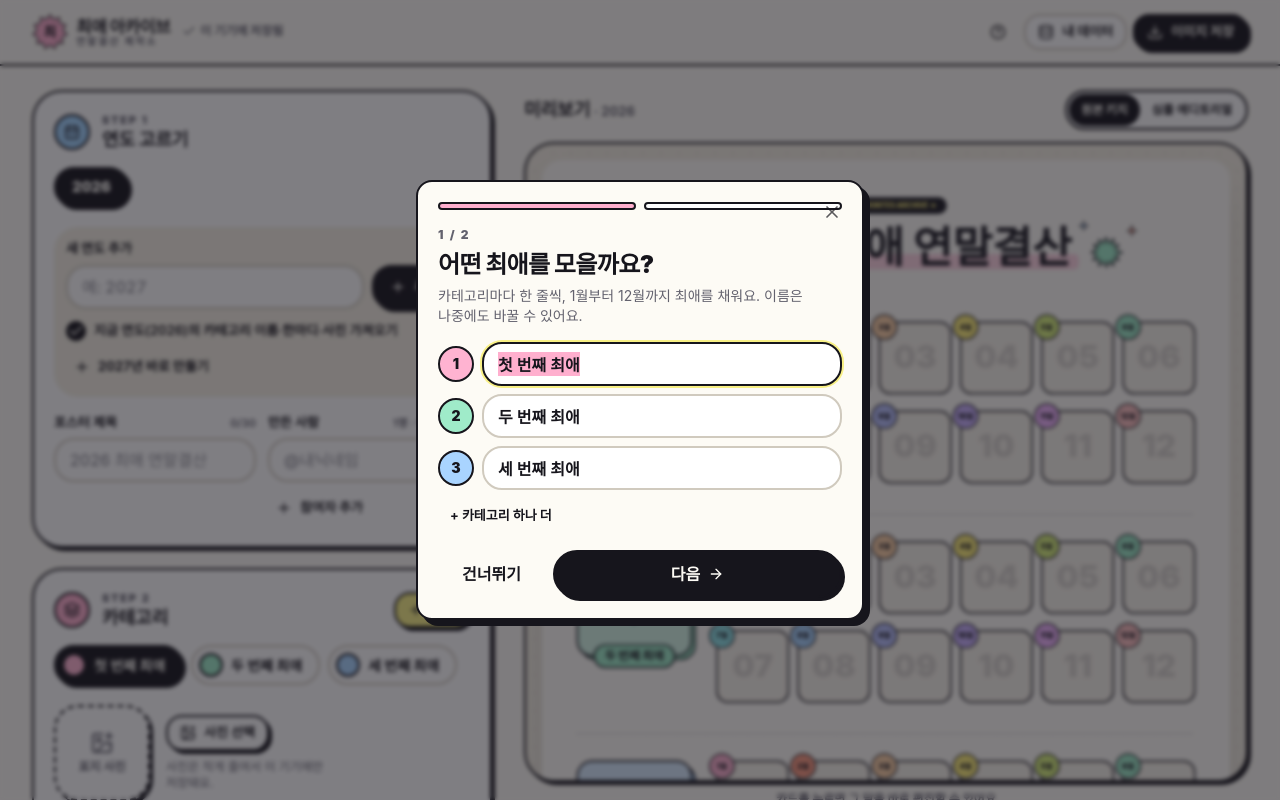
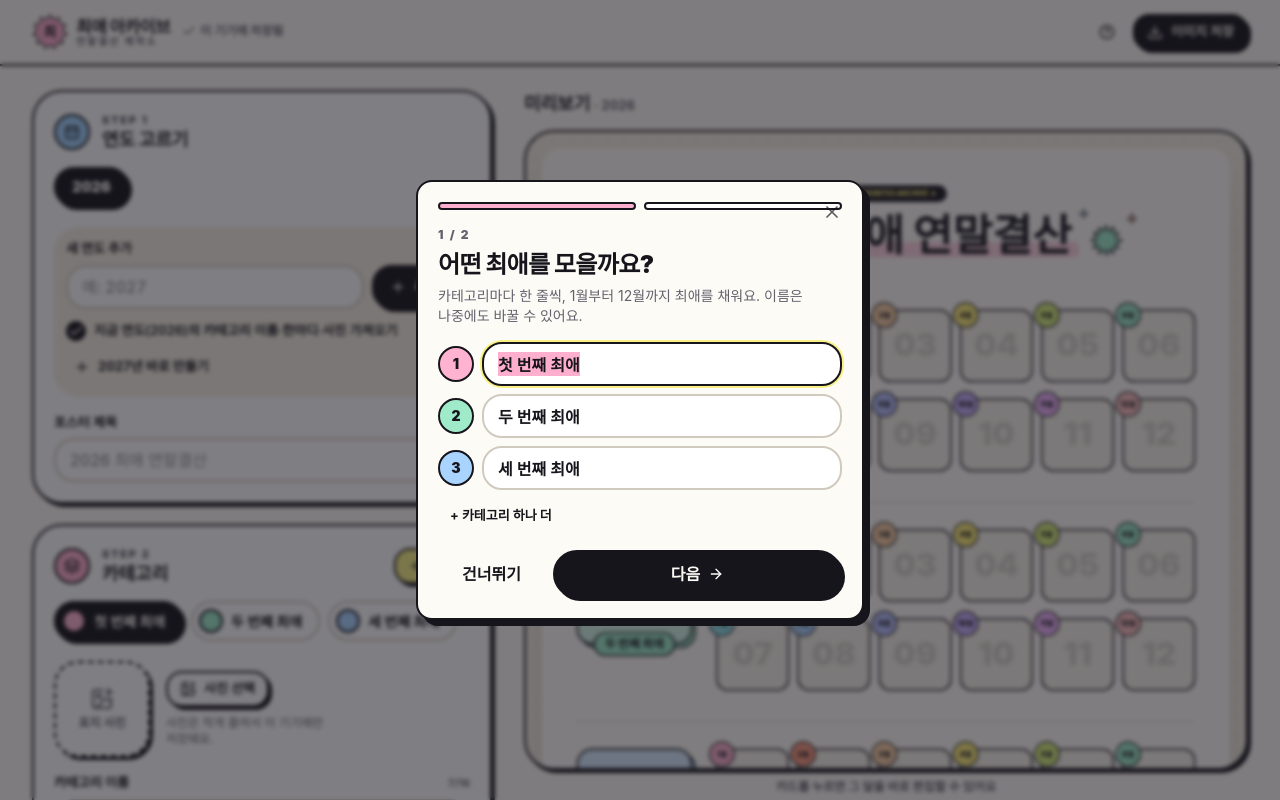
Before and after one commit to kisumer/favorites-archive-pages, a React (Vite) app: page /make/ in a window 1280 px wide. Shown: the top 800 px of the page. Built offline with nearby package versions, Linux system fonts and the light colour scheme; a web font is replaced by a local one.

Commit message:
Simplify archive editor and keep the original poster style

```diff
--- a/src/components/archive/Editor.tsx
+++ b/src/components/archive/Editor.tsx
@@ -1,6 +1,6 @@
 import { Link } from "@tanstack/react-router";
-import { Check, CircleHelp, CloudOff, Database, Download, Eye, Loader2, Maximize2, Minimize2, PencilLine } from "lucide-react";
-import { useEffect, useRef, useState } from "react";
+import { Check, CircleHelp, CloudOff, Download, Eye, Loader2, Maximize2, Minimize2, PencilLine } from "lucide-react";
+import { useEffect, useMemo, useRef, useState } from "react";
 
 import { Button } from "@/components/ui/button";
 import { getYear } from "@/lib/archive/model";
@@ -8,14 +8,12 @@ import { cn } from "@/lib/utils";
 import { ArchiveProvider, useArchive } from "./ArchiveProvider";
 import { CategoryPanel } from "./CategoryPanel";
 import { ConfirmProvider } from "./ConfirmProvider";
-import { DataDialog } from "./DataDialog";
 import { ExportDialog } from "./ExportDialog";
 import { Wordmark } from "./Logo";
 import { MonthPanel } from "./MonthPanel";
 import { Onboarding, ONBOARDED_KEY } from "./Onboarding";
 import { PosterPreview } from "./PosterPreview";
 import { SiteFooter } from "./SiteFooter";
-import { ThemeToggle } from "./ThemeToggle";
 import { YearPanel } from "./YearPanel";
 
 export function EditorSkeleton() {
@@ -71,11 +69,11 @@ function SaveBadge() {
 function Editor() {
   const { state, images } = useArchive();
   const year = getYear(state) ?? state.years[0]!;
+  const posterYear = useMemo(() => ({ ...year, author: "", coauthors: [] }), [year]);
   const [catId, setCatId] = useState<string | null>(year.categories[0]?.id ?? null);
   const [month, setMonth] = useState(0);
   const [tab, setTab] = useState<"edit" | "preview">("edit");
   const [exportOpen, setExportOpen] = useState(false);
-  const [dataOpen, setDataOpen] = useState(false);
   const [helpOpen, setHelpOpen] = useState(false);
   const [zoom, setZoom] = useState(false);
   const monthRef = useRef<HTMLElement>(null);
@@ -119,10 +117,6 @@ function Editor() {
             <Button variant="ghost" size="icon" onClick={() => setHelpOpen(true)} aria-label="사용 방법" title="사용 방법">
               <CircleHelp aria-hidden="true" />
             </Button>
-            <Button variant="outline" size="sm" onClick={() => setDataOpen(true)} aria-label="내 데이터 · 백업">
-              <Database aria-hidden="true" />
-              <span className="hidden sm:inline">내 데이터</span>
-            </Button>
             <Button variant="popInk" size="sm" onClick={openExport} className="hidden lg:inline-flex">
               <Download aria-hidden="true" />
               이미지 저장
@@ -148,7 +142,6 @@ function Editor() {
               <h2 className="mr-auto text-lg font-black">
                 미리보기 <span className="text-[13px] font-bold text-muted-foreground">· {year.year}</span>
               </h2>
-              <ThemeToggle />
               <Button
                 variant="outline"
                 size="iconSm"
@@ -162,7 +155,7 @@ function Editor() {
             </div>
             <div className="paper-dots overflow-auto rounded-3xl border-2 border-ink bg-paper-deep p-2 shadow-pop sm:p-4 lg:max-h-[calc(100dvh-10rem)]">
               <div className={cn("overflow-hidden rounded-xl shadow-soft", zoom && "w-[960px] max-w-none lg:w-auto")}>
-                <PosterPreview year={year} theme={state.theme} images={images} onPick={onPick} />
+                <PosterPreview year={posterYear} theme="kitsch" images={images} onPick={onPick} />
               </div>
             </div>
             <p className="mt-2 text-center text-[12px] font-semibold text-muted-foreground">
@@ -211,8 +204,7 @@ function Editor() {
         </div>
       </nav>
 
-      <ExportDialog open={exportOpen} onOpenChange={setExportOpen} year={year} theme={state.theme} />
-      <DataDialog open={dataOpen} onOpenChange={setDataOpen} />
+      <ExportDialog open={exportOpen} onOpenChange={setExportOpen} year={posterYear} theme="kitsch" />
       <Onboarding open={helpOpen} onOpenChange={setHelpOpen} year={year} />
     </div>
   );
--- a/src/components/archive/YearPanel.tsx
+++ b/src/components/archive/YearPanel.tsx
@@ -4,7 +4,7 @@ import { toast } from "sonner";
 
 import { Button } from "@/components/ui/button";
 import { Checkbox } from "@/components/ui/checkbox";
-import { addParticipant, addYear, deleteParticipant, deleteYear, LIMITS, parseYearInput, setCurrentYear, updateParticipant, updateYearMeta } from "@/lib/archive/model";
+import { addYear, deleteYear, LIMITS, parseYearInput, setCurrentYear, updateYearMeta } from "@/lib/archive/model";
 import { cn } from "@/lib/utils";
 import { useArchive } from "./ArchiveProvider";
 import { useConfirm } from "./ConfirmProvider";
@@ -14,11 +14,10 @@ export function YearPanel() {
   const { state, apply } = useArchive();
   const confirm = useConfirm();
   const current = state.years.find((y) => y.year === state.currentYear);
-  const participants = current ? [current.author, ...(current.coauthors ?? [])] : [];
   const [draft, setDraft] = useState("");
   const [copy, setCopy] = useState(true);
   const [error, setError] = useState<string | null>(null);
-  const ids = { input: useId(), copy: useId(), title: useId(), author: useId(), err: useId() };
+  const ids = { input: useId(), copy: useId(), title: useId(), err: useId() };
   const maxYear = Math.max(...state.years.map((y) => y.year));
   const suggestion = maxYear + 1 <= 9999 ? maxYear + 1 : null;
 
@@ -144,7 +143,7 @@ export function YearPanel() {
       </form>
 
       {current ? (
-        <div className="mt-4 grid gap-3 sm:grid-cols-2">
+        <div className="mt-4">
           <div>
             <FieldLabel htmlFor={ids.title} hint={`${current.title.length}/${LIMITS.title}`}>
               포스터 제목
@@ -158,46 +157,6 @@ export function YearPanel() {
               className={cn(inputClass, "h-11")}
             />
           </div>
-          <div>
-            <FieldLabel htmlFor={`${ids.author}-0`} hint={`${participants.length}명 · 이름은 선택`}>
-              만든 사람
-            </FieldLabel>
-            <div className="space-y-2">
-              {participants.map((name, index) => (
-                <div key={index} className="flex gap-2">
-                  <input
-                    id={`${ids.author}-${index}`}
-                    aria-label={`참여자 ${index + 1} 이름`}
-                    value={name}
-                    maxLength={LIMITS.author}
-                    onChange={(e) => apply((s) => updateParticipant(s, current.year, index, e.target.value))}
-                    placeholder={index === 0 ? "@내닉네임" : `참여자 ${index + 1}`}
-                    className={cn(inputClass, "h-11 min-w-0")}
-                  />
-                  {participants.length > 1 && (
-                    <Button
-                      variant="ghostDanger"
-                      size="icon"
-                      className="h-11 shrink-0"
-                      aria-label={`참여자 ${index + 1} 삭제`}
-                      onClick={() => apply((s) => deleteParticipant(s, current.year, index))}
-                    >
-                      <Trash2 aria-hidden="true" />
-                    </Button>
-                  )}
-                </div>
-              ))}
-            </div>
-            <Button
-              variant="ghost"
-              size="sm"
-              className="mt-2 px-2"
-              onClick={() => apply((s) => addParticipant(s, current.year))}
-            >
-              <Plus aria-hidden="true" />
-              참여자 추가
-            </Button>
-          </div>
         </div>
       ) : null}
 
```
